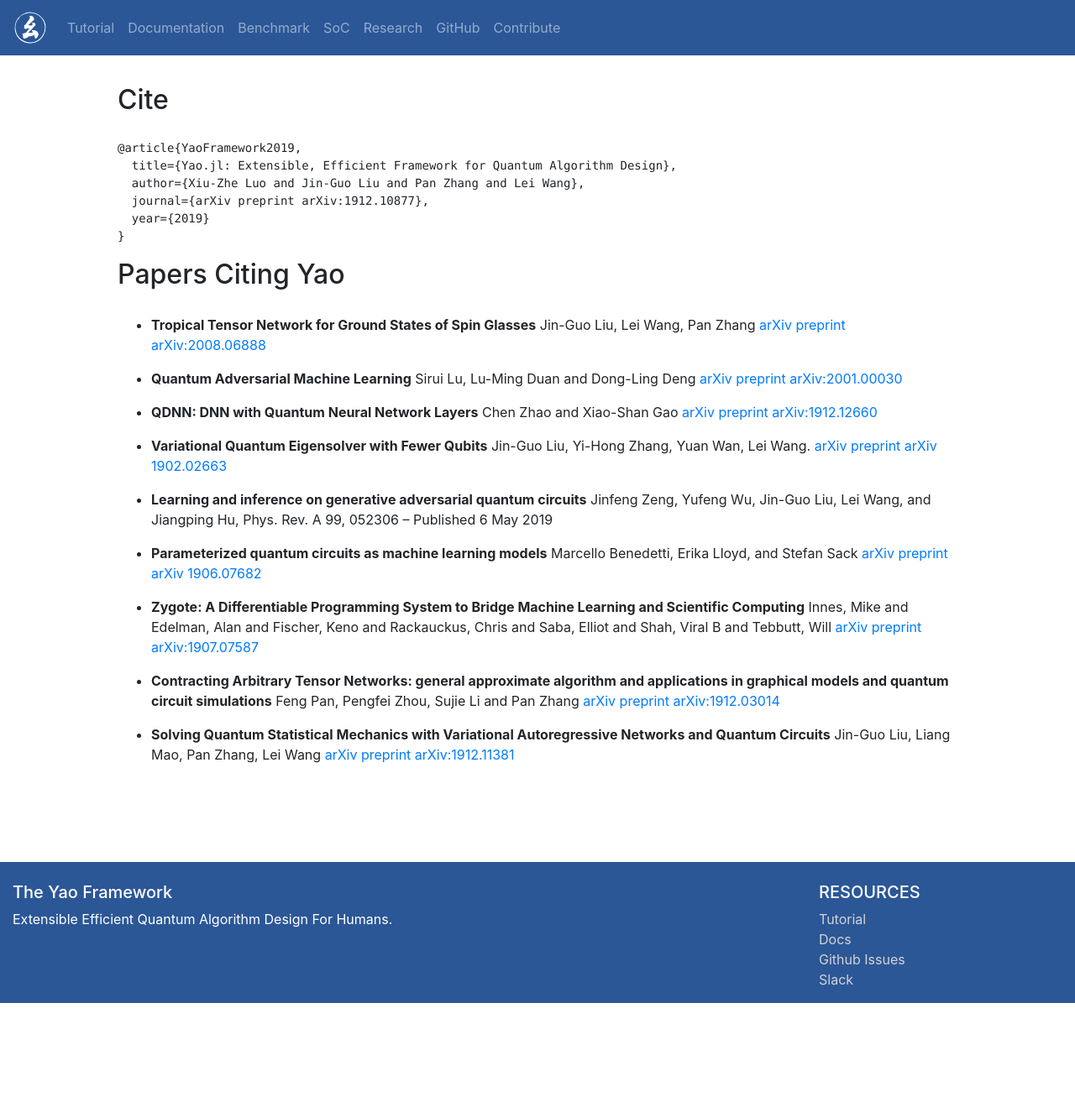
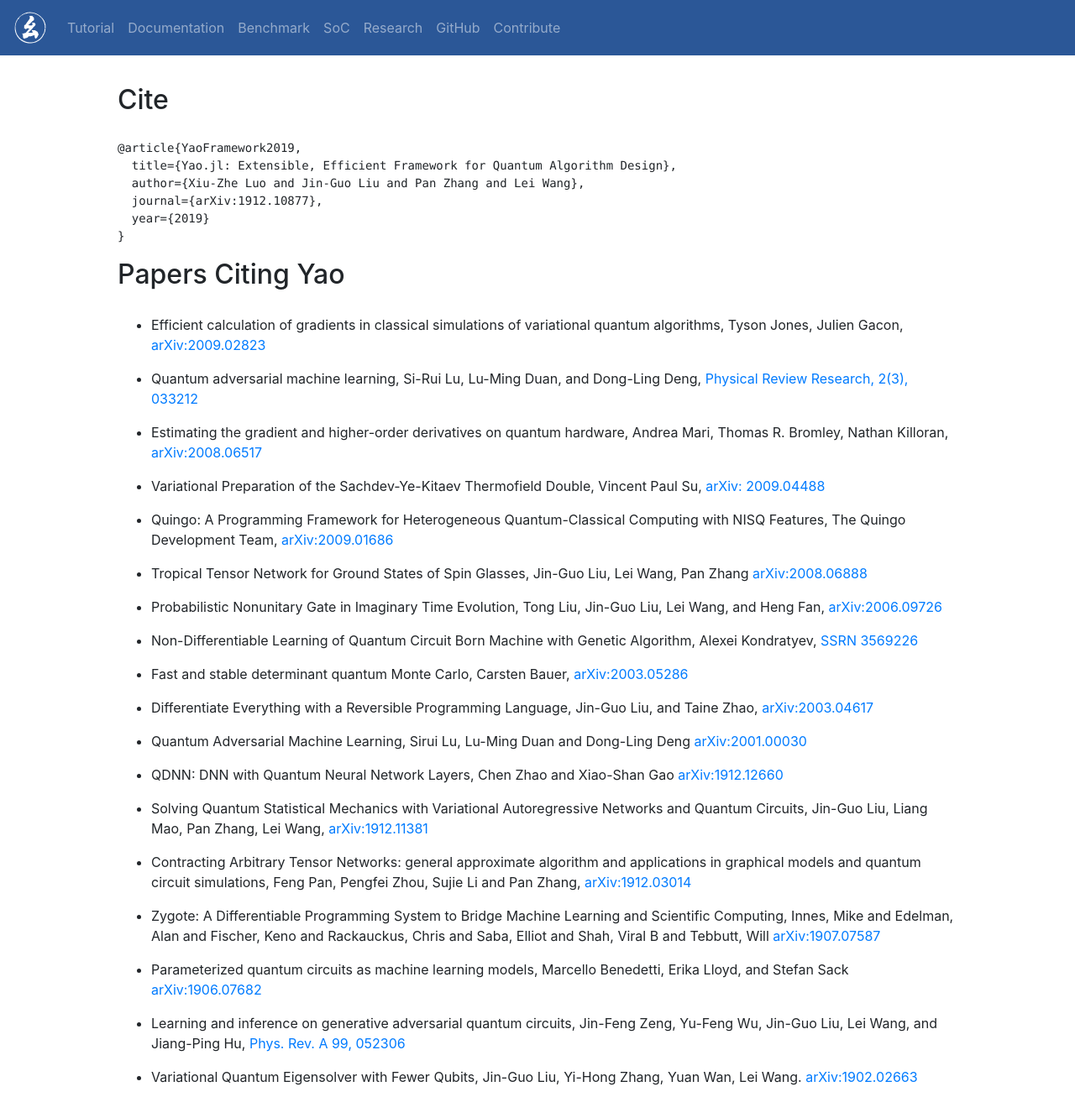
Before and after one commit to QuantumBFS/QuantumBFS.github.io, a Jekyll site: the page built from research/index.md, in a window 1280 px wide and 1400 px high. Shown: the top 1332 px of the window at 84% size. Built offline with Jekyll 4.4.1, drawn with Linux system fonts in a browser that asks for light colours; nearby versions of some CDN libraries; comment, search, counter and statistics services are not loaded.

Commit message:
update website

````diff
--- a/research/index.md
+++ b/research/index.md
@@ -9,19 +9,28 @@ title: Research
 @article{YaoFramework2019,
   title={Yao.jl: Extensible, Efficient Framework for Quantum Algorithm Design},
   author={Xiu-Zhe Luo and Jin-Guo Liu and Pan Zhang and Lei Wang},
-  journal={arXiv preprint arXiv:1912.10877},
+  journal={arXiv:1912.10877},
   year={2019}
 }
 ```
 
 ## Papers Citing Yao
 
-- **Tropical Tensor Network for Ground States of Spin Glasses** Jin-Guo Liu, Lei Wang, Pan Zhang [arXiv preprint arXiv:2008.06888](https://arxiv.org/abs/2008.06888)
-- **Quantum Adversarial Machine Learning** Sirui Lu, Lu-Ming Duan and Dong-Ling Deng [arXiv preprint arXiv:2001.00030](https://arxiv.org/abs/2001.00030)
-- **QDNN: DNN with Quantum Neural Network Layers** Chen Zhao and Xiao-Shan Gao [arXiv preprint arXiv:1912.12660](https://arxiv.org/abs/1912.12660)
-- **Variational Quantum Eigensolver with Fewer Qubits** Jin-Guo Liu, Yi-Hong Zhang, Yuan Wan, Lei Wang. [arXiv preprint arXiv 1902.02663](https://arxiv.org/abs/1902.02663)
-- **Learning and inference on generative adversarial quantum circuits** Jinfeng Zeng, Yufeng Wu, Jin-Guo Liu, Lei Wang, and Jiangping Hu, Phys. Rev. A 99, 052306 – Published 6 May 2019
-- **Parameterized quantum circuits as machine learning models** Marcello Benedetti, Erika Lloyd, and Stefan Sack [arXiv preprint arXiv 1906.07682](https://arxiv.org/pdf/1906.07682.pdf)
-- **Zygote: A Differentiable Programming System to Bridge Machine Learning and Scientific Computing** Innes, Mike and Edelman, Alan and Fischer, Keno and Rackauckus, Chris and Saba, Elliot and Shah, Viral B and Tebbutt, Will [arXiv preprint arXiv:1907.07587](https://arxiv.org/abs/1907.07587)
-- **Contracting Arbitrary Tensor Networks: general approximate algorithm and applications in graphical models and quantum circuit simulations** Feng Pan, Pengfei Zhou, Sujie Li and Pan Zhang [arXiv preprint arXiv:1912.03014](https://arxiv.org/pdf/1912.03014.pdf)
-- **Solving Quantum Statistical Mechanics with Variational Autoregressive Networks and Quantum Circuits** Jin-Guo Liu, Liang Mao, Pan Zhang, Lei Wang [arXiv preprint arXiv:1912.11381](https://arxiv.org/pdf/1912.11381.pdf)
+- Efficient calculation of gradients in classical simulations of variational quantum algorithms, Tyson Jones, Julien Gacon, [arXiv:2009.02823](https://arxiv.org/abs/2009.02823)
+- Quantum adversarial machine learning, Si-Rui Lu, Lu-Ming Duan, and Dong-Ling Deng, [Physical Review Research, 2(3), 033212](https://journals.aps.org/prresearch/abstract/10.1103/PhysRevResearch.2.033212)
+- Estimating the gradient and higher-order derivatives on quantum hardware, Andrea Mari, Thomas R. Bromley, Nathan Killoran, [arXiv:2008.06517](https://arxiv.org/abs/2008.06517)
+- Variational Preparation of the Sachdev-Ye-Kitaev Thermofield Double, Vincent Paul Su, [arXiv: 2009.04488](https://arxiv.org/abs/2009.04488)
+- Quingo: A Programming Framework for Heterogeneous Quantum-Classical Computing with NISQ Features, The Quingo Development Team, [arXiv:2009.01686](https://arxiv.org/abs/2009.01686)
+- Tropical Tensor Network for Ground States of Spin Glasses, Jin-Guo Liu, Lei Wang, Pan Zhang [arXiv:2008.06888](https://arxiv.org/abs/2008.06888)
+- Probabilistic Nonunitary Gate in Imaginary Time Evolution, Tong Liu, Jin-Guo Liu, Lei Wang, and Heng Fan, [arXiv:2006.09726](https://arxiv.org/abs/2006.09726)
+- Non-Differentiable Learning of Quantum Circuit Born Machine with Genetic Algorithm, Alexei Kondratyev, [SSRN 3569226](https://papers.ssrn.com/sol3/Papers.cfm?abstract_id=3569226)
+- Fast and stable determinant quantum Monte Carlo, Carsten Bauer, [arXiv:2003.05286](Fast and stable determinant quantum Monte Carlo)
+- Differentiate Everything with a Reversible Programming Language, Jin-Guo Liu, and Taine Zhao, [arXiv:2003.04617](https://arxiv.org/abs/2003.04617)
+- Quantum Adversarial Machine Learning, Sirui Lu, Lu-Ming Duan and Dong-Ling Deng [arXiv:2001.00030](https://arxiv.org/abs/2001.00030)
+- QDNN: DNN with Quantum Neural Network Layers, Chen Zhao and Xiao-Shan Gao [arXiv:1912.12660](https://arxiv.org/abs/1912.12660)
+- Solving Quantum Statistical Mechanics with Variational Autoregressive Networks and Quantum Circuits, Jin-Guo Liu, Liang Mao, Pan Zhang, Lei Wang, [arXiv:1912.11381](https://arxiv.org/pdf/1912.11381.pdf)
+- Contracting Arbitrary Tensor Networks: general approximate algorithm and applications in graphical models and quantum circuit simulations, Feng Pan, Pengfei Zhou, Sujie Li and Pan Zhang, [arXiv:1912.03014](https://arxiv.org/pdf/1912.03014.pdf)
+- Zygote: A Differentiable Programming System to Bridge Machine Learning and Scientific Computing, Innes, Mike and Edelman, Alan and Fischer, Keno and Rackauckus, Chris and Saba, Elliot and Shah, Viral B and Tebbutt, Will [arXiv:1907.07587](https://arxiv.org/abs/1907.07587)
+- Parameterized quantum circuits as machine learning models, Marcello Benedetti, Erika Lloyd, and Stefan Sack [arXiv:1906.07682](https://arxiv.org/pdf/1906.07682.pdf)
+- Learning and inference on generative adversarial quantum circuits, Jin-Feng Zeng, Yu-Feng Wu, Jin-Guo Liu, Lei Wang, and Jiang-Ping Hu, [Phys. Rev. A 99, 052306](https://journals.aps.org/pra/abstract/10.1103/PhysRevA.99.052306)
+- Variational Quantum Eigensolver with Fewer Qubits, Jin-Guo Liu, Yi-Hong Zhang, Yuan Wan, Lei Wang. [arXiv:1902.02663](https://arxiv.org/abs/1902.02663)
````
